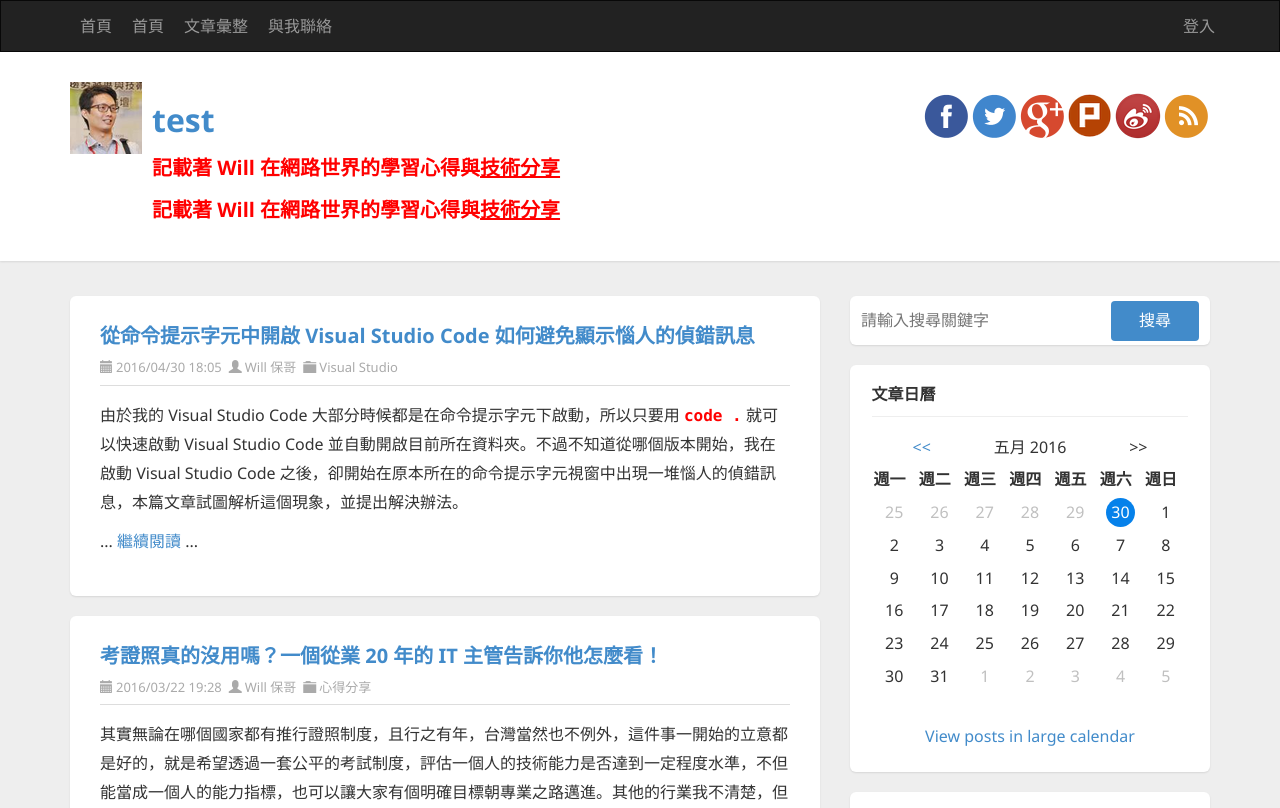
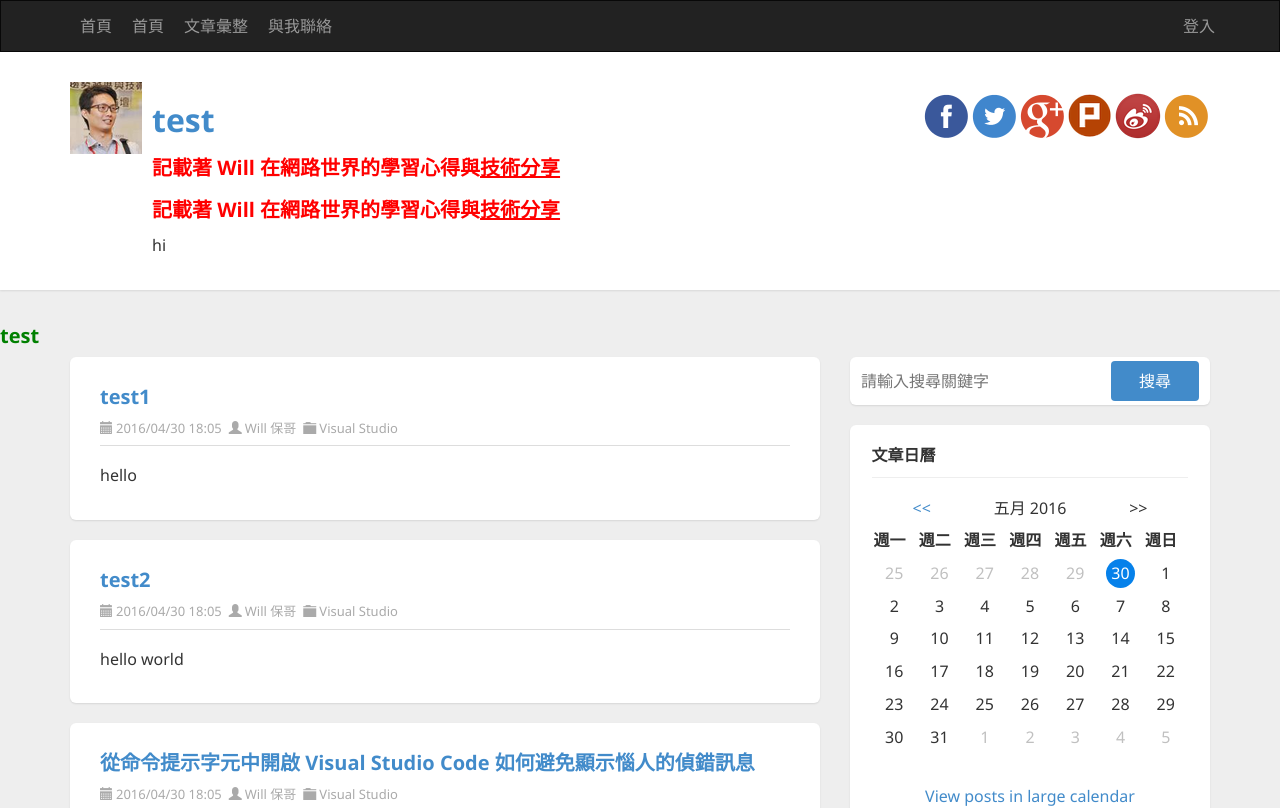
Before and after one commit to keabcya/cub-angular-20190322, an Angular app in the folder demo/: page / in a window 1280 px wide. Shown: the top 808 px of the page. Built offline with nearby package versions, Linux system fonts and the light colour scheme.

Commit message:
NgStyle / NgIf / NgFor

```diff
--- a/demo/src/app/app.component.css
+++ b/demo/src/app/app.component.css
@@ -0,0 +1,3 @@
+.highlight {
+  color: green;
+}
--- a/demo/src/app/app.component.html
+++ b/demo/src/app/app.component.html
@@ -1,4 +1,5 @@
 <app-header></app-header>
+<h3 class="highlight">test</h3>
 
 <!-- CONTAINER START-->
 <section class="container">
@@ -6,6 +7,27 @@
     <section class="col-md-8 content-wrapper">
       <div id="ctl00_cphBody_divError"></div>
       <div id="ctl00_cphBody_PostList1_posts" class="posts">
+
+          <article class="post" *ngFor="let item of articles">
+              <header class="post-header">
+                <h2 class="post-title">
+                  <a href="http://blog.miniasp.com/post/2016/04/30/Visual-Studio-Code-from-Command-Prompt-notes.aspx">
+                    {{ item.title }}
+                  </a>
+                </h2>
+                <div class="post-info clearfix">
+                  <span class="post-date"><i class="glyphicon glyphicon-calendar"></i>2016/04/30 18:05</span>
+                  <span class="post-author"><i class="glyphicon glyphicon-user"></i><a href="http://blog.miniasp.com/author/will.aspx">Will
+                      保哥</a></span>
+                  <span class="post-category"><i class="glyphicon glyphicon-folder-close"></i><a href="http://blog.miniasp.com/category/Visual-Studio.aspx">Visual
+                      Studio</a></span>
+                </div>
+              </header>
+              <section class="post-body text">
+                {{ item.content }}
+              </section>
+            </article>
+
 
         <!-- Article START-->
         <article class="post" id="post0">
--- a/demo/src/app/app.component.ts
+++ b/demo/src/app/app.component.ts
@@ -14,6 +14,17 @@ export class AppComponent {
   defaultKeyword = 'angular';
   keyword = '';
 
+  articles = [
+    {
+      title: 'test1',
+      content: 'hello'
+    },
+    {
+      title: 'test2',
+      content: 'hello world'
+    }
+  ];
+
   search(e: MouseEvent) {
     if (e.altKey) {
       this.title = this.title + '!';
@@ -23,7 +34,6 @@ export class AppComponent {
 
   keywordInput(e: KeyboardEvent) {
     this.keyword = (e.target as HTMLInputElement).value;
-
   }
 
   searchKeyword() {
--- a/demo/src/app/header/header.component.css
+++ b/demo/src/app/header/header.component.css
@@ -0,0 +1,3 @@
+.highlight {
+  color: red;
+}
--- a/demo/src/app/header/header.component.html
+++ b/demo/src/app/header/header.component.html
@@ -31,7 +31,11 @@
       <div [class.pull-left]="titleLeft">
         <h1><a href="http://blog.miniasp.com/">{{ title }}</a></h1>
         <h3 class="highlight" [innerHTML]="subtitle"></h3>
-        <h3 [ngClass]="{highlight: isHighlight}" [innerHTML]="subtitle"></h3>
+        <h3 [ngClass]="{highlight: isHighlight}" [innerHTML]="subtitle"
+          [ngStyle]="{'font-size.px': fontSzie}"
+        ></h3>
+
+        <span *ngIf="isHighlight">hi</span>
       </div>
 
       <div id="social-icons" class="pull-right social-icon">
--- a/demo/src/app/header/header.component.ts
+++ b/demo/src/app/header/header.component.ts
@@ -10,8 +10,10 @@ export class HeaderComponent implements OnInit {
   subtitle = '記載著 Will 在網路世界的學習心得與<u>技術分享</u>';
   url = 'https://blog.miniasp.com/';
   titleLeft = true;
+  headerColor = 'red';
+  isHighlight = true;
 
-  isHighlight = true;
+  fontSize = 15;
 
   constructor() { }
 
@@ -20,6 +22,8 @@ export class HeaderComponent implements OnInit {
 
   toggleHighlight() {
     this.isHighlight = !this.isHighlight;
+
+    this.fontSize += 2;
   }
 
 }
--- a/demo/src/styles.css
+++ b/demo/src/styles.css
@@ -1,4 +1 @@
 /* You can add global styles to this file, and also import other style files */
-.highlight {
-  color: red;
-}
```
